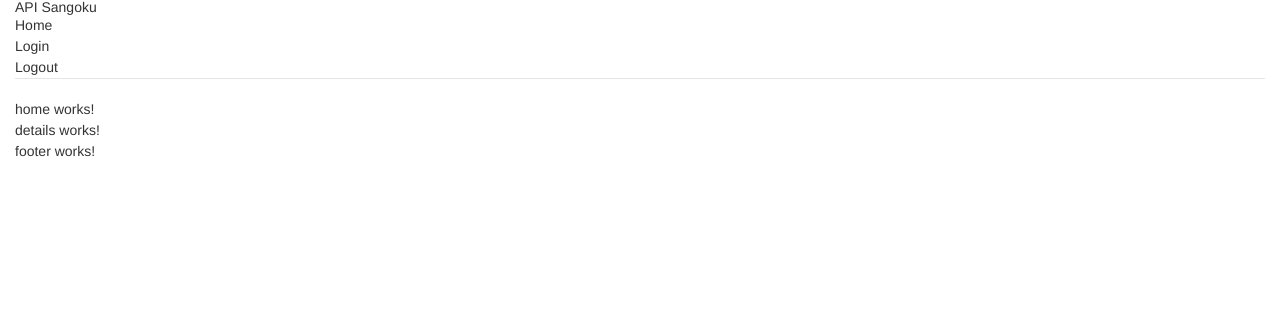
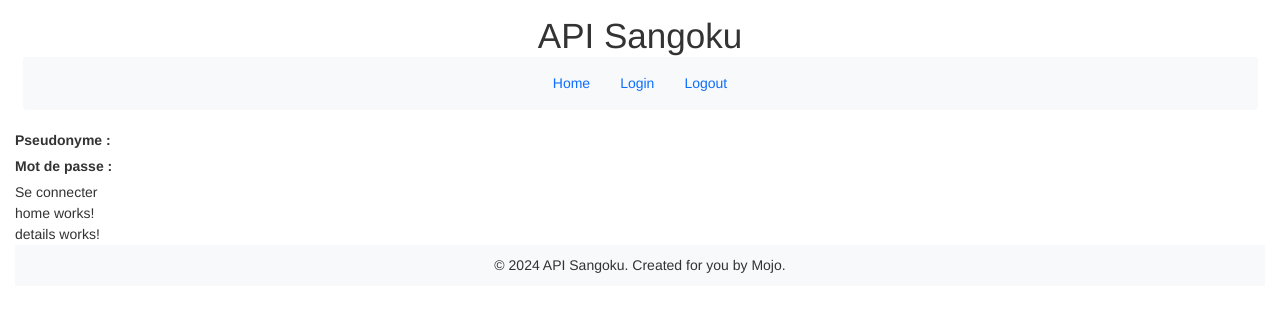
Before and after one commit to Elgroliero/TpSangoku, an Angular app: page / in a window 1280 px wide. Shown: the top 312 px of the page. Built offline with nearby package versions, Linux system fonts and the light colour scheme.

Commit message:
add looks on header nav and footer

```diff
--- a/src/app/app.component.html
+++ b/src/app/app.component.html
@@ -1,5 +1,7 @@
+<div class="content">
 <app-header></app-header>
 <app-login></app-login>
 <app-home></app-home>
 <app-details></app-details>
 <app-footer></app-footer>
+</div>
--- a/src/app/components/footer/footer.component.html
+++ b/src/app/components/footer/footer.component.html
@@ -1 +1,7 @@
-<p>footer works!</p>
+<footer class="footer bg-light text-center py-3">
+  <div class="container">
+    <p class="mb-0">
+      &copy; {{ currentYear }} API Sangoku. Created for you by Mojo.
+    </p>
+  </div>
+</footer>
--- a/src/app/components/footer/footer.component.ts
+++ b/src/app/components/footer/footer.component.ts
@@ -1,4 +1,4 @@
-import { Component } from '@angular/core';
+import {Component, OnInit} from '@angular/core';
 
 @Component({
   selector: 'app-footer',
@@ -7,6 +7,12 @@ import { Component } from '@angular/core';
   templateUrl: './footer.component.html',
   styleUrl: './footer.component.css'
 })
-export class FooterComponent {
+export class FooterComponent implements OnInit {
+  public currentYear!: number;
+
+  ngOnInit(): void {
+    const today = new Date();
+    this.currentYear = today.getFullYear();
+  }
 
 }
--- a/src/app/components/header/header.component.html
+++ b/src/app/components/header/header.component.html
@@ -1,4 +1,8 @@
-<section>
-  <h1>API Sangoku</h1>
-  <app-nav></app-nav>
+<section class="container mt-4">
+  <div class="row">
+    <div class="col text-center">
+      <h1 class="display-4">API Sangoku</h1>
+      <app-nav></app-nav>
+    </div>
+  </div>
 </section>
--- a/src/app/components/login/login.component.css
+++ b/src/app/components/login/login.component.css
@@ -0,0 +1,3 @@
+.error {
+  color: indigo;
+}
--- a/src/app/components/login/login.component.html
+++ b/src/app/components/login/login.component.html
@@ -1,3 +1,18 @@
 <fieldset>
-  <legend></legend>
+  <div style="color: red" *ngIf="message">{{ message }}</div>
+  <form [formGroup]="formLogin" method="post" (ngSubmit)="SubmitForm()">
+    <label for="name">Pseudonyme :</label>
+    <input id="name" name="name" type="text" formControlName="name"><br>
+    @if(isSubmitted){
+      <span *ngIf="formLogin.get('name')?.errors?.['required']" class="error">Le pseudonyme est obligatoire.</span>
+      <span *ngIf="formLogin.get('name')?.errors?.['minlength']" class="error">Le pseudonyme doit faire au moins trois caractères.</span>
+    }
+    <label for="password">Mot de passe :</label>
+    <input id="password" name="password" type="password" formControlName="password"><br>
+    @if(isSubmitted){
+      <span *ngIf="formLogin.get('password')?.errors?.['required']" class="error">Le mot de passe est obligatoire.</span>
+      <span *ngIf="formLogin.get('password')?.errors?.['minlength']" class="error">Le mot de passe doit faire au moins 6 caractères.</span>
+    }
+    <input type="submit" value="Se connecter">
+  </form>
 </fieldset>
--- a/src/app/components/login/login.component.ts
+++ b/src/app/components/login/login.component.ts
@@ -1,12 +1,49 @@
-import { Component } from '@angular/core';
+import {Component, OnInit} from '@angular/core';
+import {FormControl, FormGroup, ReactiveFormsModule, Validators} from "@angular/forms";
+import {NgIf} from "@angular/common";
+import {ActivatedRoute, Router} from "@angular/router";
+import {AuthenticationService} from "../../services/authentication.service";
 
 @Component({
   selector: 'app-login',
   standalone: true,
-  imports: [],
+  imports: [
+    ReactiveFormsModule,
+    NgIf
+  ],
   templateUrl: './login.component.html',
   styleUrl: './login.component.css'
 })
-export class LoginComponent {
+export class LoginComponent implements OnInit {
+  public name: string;
+  public message?: string | null;
+  public isSubmitted: boolean = false;
+  public formLogin!: FormGroup;
 
+  constructor(private router: Router,
+              private authService: AuthenticationService,
+              private activatedRoute: ActivatedRoute,
+  ) {
+    this.name = this.authService.getName();
+  }
+
+  ngOnInit(): void {
+    if (this.activatedRoute.snapshot.queryParamMap.has('message')) {
+      this.message = this.activatedRoute.snapshot.queryParamMap.get('message');
+      console.log(this.message);
+    }
+    this.formLogin = new FormGroup({
+      name: new FormControl(null, [Validators.required, Validators.minLength(3)]),
+      password: new FormControl(null, [Validators.required, Validators.minLength(6)]),
+    })
+  }
+  SubmitForm() {
+    this.isSubmitted = true;
+    if (this.formLogin.valid) {
+      this.authService.logIn(this.formLogin.value.name)
+      console.log(this.formLogin.value);
+    } else {
+      console.log("FORMULAIRE INVALIDE !")
+    }
+  }
 }
--- a/src/app/components/nav/nav.component.html
+++ b/src/app/components/nav/nav.component.html
@@ -1,9 +1,15 @@
 <section>
-<nav>
-  <ul>
-    <li><a routerLink="/home" routerLinkActive="active">Home</a></li>
-    <li><a routerLink="/login" routerLinkActive="active">Login</a></li>
-    <li><a routerLink="/logout" routerLinkActive="active">Logout</a></li>
-  </ul>
-</nav>
+  <nav class="navbar navbar-light bg-light">
+    <ul class="nav">
+      <li class="nav-item">
+        <a class="nav-link" routerLink="/home" routerLinkActive="active">Home</a>
+      </li>
+      <li class="nav-item">
+        <a class="nav-link" routerLink="/login" routerLinkActive="active">Login</a>
+      </li>
+      <li class="nav-item">
+        <a class="nav-link" routerLink="/logout" routerLinkActive="active">Logout</a>
+      </li>
+    </ul>
+  </nav>
 </section>
```
